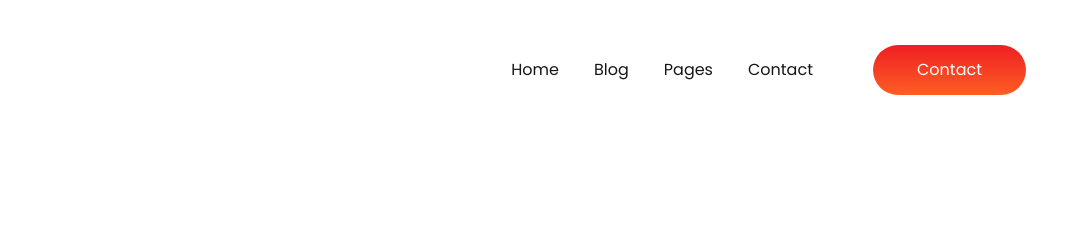
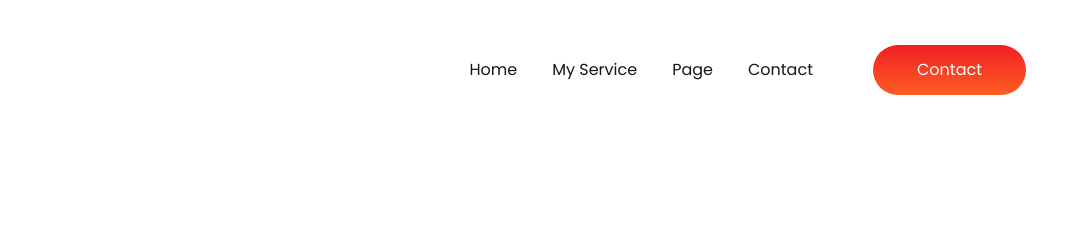
Before and after one commit to thirtsa-t/portfolio, a plain HTML site: page index.html in a window 1280 px wide. Shown: the top 241 px of the page, 199-1280 px from the left. Drawn offline with Linux system fonts and the light colour scheme; a web font is replaced by a local one.

Commit message:
blog to service

```diff
--- a/index.html
+++ b/index.html
@@ -66,10 +66,10 @@
                                         <li><a href="#Home"><span data-hover="Home" >Home</span></a>
 
                                         </li>
-                                        <li><a href="#blog"><span data-hover="Blog">Blog</span></a>
+                                        <li><a href="#blog"><span data-hover="Service">My Service</span></a>
 
                                         </li>
-                                        <li><a href="#page"><span data-hover="Pages">Pages</span></a>
+                                        <li><a href="#page"><span data-hover="Page">Page</span></a>
 
                                         </li>
                                         <li><a href="#contact"><span data-hover="Contact">Contact</span></a></li>
```
